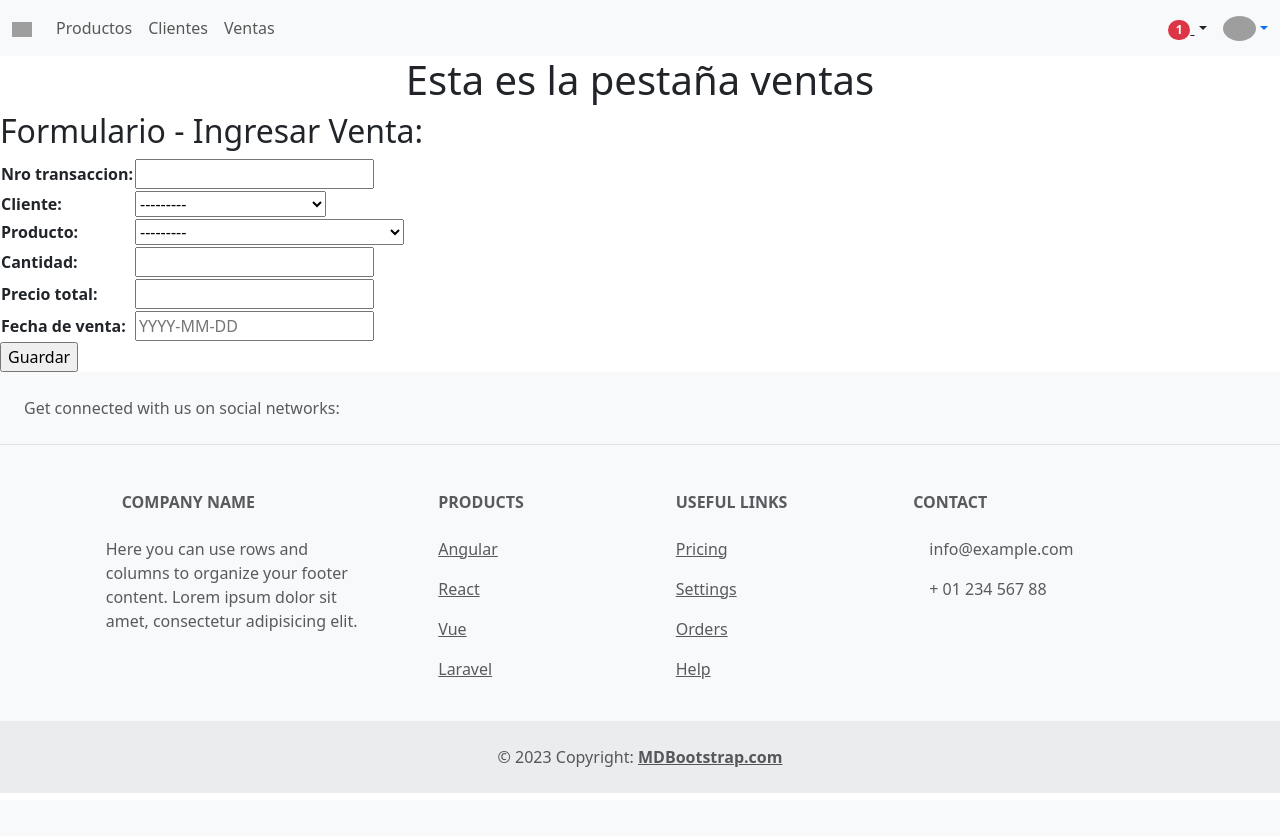
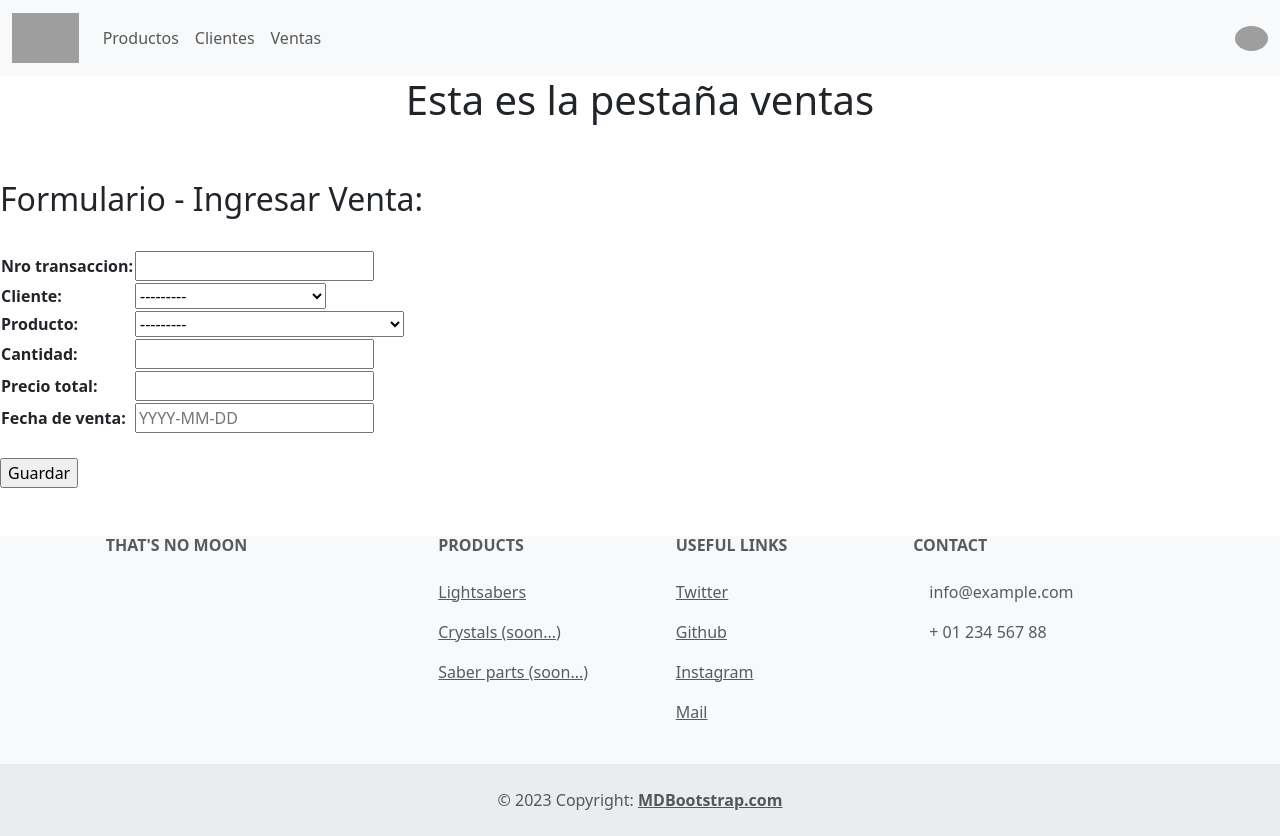
Before and after one commit to LeanLuna21/MiPrimeraPagina-LunaLeandro, a Django app: page /ventas/ingresar_venta/ in a window 1280 px wide. Before the commit the page ends 793 px from the top, so only its background shows below. Run offline with Django 4.2, Linux system fonts and the light colour scheme; data comes from the database, SQL or seed files in the repository; both versions use the stored data as it was after the commit; grey boxes are pictures that could not be loaded.

Commit message:
templates modificados y sitio terminado (?)

```diff
--- a/django_entrega/templates/clientes.html
+++ b/django_entrega/templates/clientes.html
@@ -9,11 +9,16 @@
 <p style="color:red"> Datos Invalidos! </p>
 {% endif %}
 
+<br>
+<br>
 <h2>Formulario - Ingresar Nuevo Cliente: </h2>
+<br>
 <form action="/ventas/ingresar_cliente/" method="POST"> {% csrf_token %}
     <table>
         {{mi_formulario.as_table}}
     </table>
+    <br>
     <input type="submit" value="Guardar">
+    <br>
 </form>
 {% endblock contenidoQueCambia %}
--- a/django_entrega/templates/template_padre.html
+++ b/django_entrega/templates/template_padre.html
@@ -6,12 +6,13 @@
     <meta name="viewport" content="width=device-width, initial-scale=1.0">
 
     <title>Entrega 3 - tienda</title>
-    <link href="https://cdn.jsdelivr.net/npm/bootstrap@5.3.2/dist/css/bootstrap.min.css" rel="stylesheet" integrity="sha384-T3c6CoIi6uLrA9TneNEoa7RxnatzjcDSCmG1MXxSR1GAsXEV/Dwwykc2MPK8M2HN" crossorigin="anonymous">
-    <!-- https://mdbootstrap.com/snippets/standard/tomasz-makowski/4347347#html-tab-view -->
+    <link href="https://cdn.jsdelivr.net/npm/bootstrap@5.3.2/dist/css/bootstrap.min.css" rel="stylesheet"
+        integrity="sha384-T3c6CoIi6uLrA9TneNEoa7RxnatzjcDSCmG1MXxSR1GAsXEV/Dwwykc2MPK8M2HN" crossorigin="anonymous">
 </head>
 
 <body>
     <header>
+        <!-- Navbar -->
         <nav class="navbar navbar-expand-lg navbar-light bg-light">
             <!-- Container wrapper -->
             <div class="container-fluid">
@@ -21,13 +22,12 @@
                     aria-expanded="false" aria-label="Toggle navigation">
                     <i class="fas fa-bars"></i>
                 </button>
-
                 <!-- Collapsible wrapper -->
                 <div class="collapse navbar-collapse" id="navbarSupportedContent">
                     <!-- Navbar brand -->
                     <a class="navbar-brand mt-2 mt-lg-0" href={% url 'inicio' %}>
-                        <img src="https://mdbcdn.b-cdn.net/img/logo/mdb-transaprent-noshadows.webp" height="15"
-                            alt="MDB Logo" loading="lazy" />
+                        <img src="https://www.svgrepo.com/show/322152/death-star.svg" height="50" alt="Logo"
+                            loading="lazy" />
                     </a>
                     <!-- Left links -->
                     <ul class="navbar-nav me-auto mb-2 mb-lg-0">
@@ -47,49 +47,11 @@
 
                 <!-- Right elements -->
                 <div class="d-flex align-items-center">
-                    <!-- Icon -->
-                    <a class="text-reset me-3" href="#">
-                        <i class="fas fa-shopping-cart"></i>
-                    </a>
 
-                    <!-- Notifications -->
-                    <div class="dropdown">
-                        <a class="text-reset me-3 dropdown-toggle hidden-arrow" href="#" id="navbarDropdownMenuLink"
-                            role="button" data-mdb-toggle="dropdown" aria-expanded="false">
-                            <i class="fas fa-bell"></i>
-                            <span class="badge rounded-pill badge-notification bg-danger">1</span>
-                        </a>
-                        <ul class="dropdown-menu dropdown-menu-end" aria-labelledby="navbarDropdownMenuLink">
-                            <li>
-                                <a class="dropdown-item" href="#">Some news</a>
-                            </li>
-                            <li>
-                                <a class="dropdown-item" href="#">Another news</a>
-                            </li>
-                            <li>
-                                <a class="dropdown-item" href="#">Something else here</a>
-                            </li>
-                        </ul>
-                    </div>
                     <!-- Avatar -->
                     <div class="dropdown">
-                        <a class="dropdown-toggle d-flex align-items-center hidden-arrow" href="#"
-                            id="navbarDropdownMenuAvatar" role="button" data-mdb-toggle="dropdown"
-                            aria-expanded="false">
-                            <img src="https://mdbcdn.b-cdn.net/img/new/avatars/2.webp" class="rounded-circle"
-                                height="25" alt="Black and White Portrait of a Man" loading="lazy" />
-                        </a>
-                        <ul class="dropdown-menu dropdown-menu-end" aria-labelledby="navbarDropdownMenuAvatar">
-                            <li>
-                                <a class="dropdown-item" href="#">My profile</a>
-                            </li>
-                            <li>
-                                <a class="dropdown-item" href="#">Settings</a>
-                            </li>
-                            <li>
-                                <a class="dropdown-item" href="#">Logout</a>
-                            </li>
-                        </ul>
+                        <img src="https://mdbcdn.b-cdn.net/img/new/avatars/2.webp" class="rounded-circle" height="25"
+                            alt="Black and White Portrait of a Man" loading="lazy" />
                     </div>
                 </div>
                 <!-- Right elements -->
@@ -100,48 +62,15 @@
     </header>
     <main>
 
-    {% block contenidoQueCambia %}
+        {% block contenidoQueCambia %}
 
 
-    {% endblock contenidoQueCambia %}
+        {% endblock contenidoQueCambia %}
 
     </main>
 
 
     <footer class="text-center text-lg-start bg-light text-muted">
-        <!-- Section: Social media -->
-        <section class="d-flex justify-content-center justify-content-lg-between p-4 border-bottom">
-            <!-- Left -->
-            <div class="me-5 d-none d-lg-block">
-                <span>Get connected with us on social networks:</span>
-            </div>
-            <!-- Left -->
-
-            <!-- Right -->
-            <div>
-                <a href="" class="me-4 text-reset">
-                    <i class="fab fa-facebook-f"></i>
-                </a>
-                <a href="" class="me-4 text-reset">
-                    <i class="fab fa-twitter"></i>
-                </a>
-                <a href="" class="me-4 text-reset">
-                    <i class="fab fa-google"></i>
-                </a>
-                <a href="" class="me-4 text-reset">
-                    <i class="fab fa-instagram"></i>
-                </a>
-                <a href="" class="me-4 text-reset">
-                    <i class="fab fa-linkedin"></i>
-                </a>
-                <a href="" class="me-4 text-reset">
-                    <i class="fab fa-github"></i>
-                </a>
-            </div>
-            <!-- Right -->
-        </section>
-        <!-- Section: Social media -->
-
         <!-- Section: Links  -->
         <section class="">
             <div class="container text-center text-md-start mt-5">
@@ -151,12 +80,8 @@
                     <div class="col-md-3 col-lg-4 col-xl-3 mx-auto mb-4">
                         <!-- Content -->
                         <h6 class="text-uppercase fw-bold mb-4">
-                            <i class="fas fa-gem me-3"></i>Company name
+                            THAT'S NO MOON
                         </h6>
-                        <p>
-                            Here you can use rows and columns to organize your footer content. Lorem ipsum
-                            dolor sit amet, consectetur adipisicing elit.
-                        </p>
                     </div>
                     <!-- Grid column -->
 
@@ -167,16 +92,13 @@
                             Products
                         </h6>
                         <p>
-                            <a href="#!" class="text-reset">Angular</a>
+                            <a href="#!" class="text-reset">Lightsabers</a>
                         </p>
                         <p>
-                            <a href="#!" class="text-reset">React</a>
+                            <a href="#!" class="text-reset">Crystals (soon...)</a>
                         </p>
                         <p>
-                            <a href="#!" class="text-reset">Vue</a>
-                        </p>
-                        <p>
-                            <a href="#!" class="text-reset">Laravel</a>
+                            <a href="#!" class="text-reset">Saber parts (soon...)</a>
                         </p>
                     </div>
                     <!-- Grid column -->
@@ -188,16 +110,16 @@
                             Useful links
                         </h6>
                         <p>
-                            <a href="#!" class="text-reset">Pricing</a>
+                            <a href="#!" class="text-reset">Twitter</a>
                         </p>
                         <p>
-                            <a href="#!" class="text-reset">Settings</a>
+                            <a href="#!" class="text-reset">Github</a>
                         </p>
                         <p>
-                            <a href="#!" class="text-reset">Orders</a>
+                            <a href="#!" class="text-reset">Instagram</a>
                         </p>
                         <p>
-                            <a href="#!" class="text-reset">Help</a>
+                            <a href="#!" class="text-reset">Mail</a>
                         </p>
                     </div>
                     <!-- Grid column -->
--- a/django_entrega/templates/ventas.html
+++ b/django_entrega/templates/ventas.html
@@ -9,12 +9,17 @@
 <p style="color:red"> Datos Invalidos! </p>
 {% endif %}
 
+<br>
+<br>
 <h2> Formulario - Ingresar Venta: </h2>
+<br>
 <form action="/ventas/ingresar_venta/" method="POST"> {% csrf_token %}
     <table>
         {{mi_formulario.as_table}}
     </table>
+    <br>
     <input type="submit" value="Guardar">
+    <br>
 </form>
 
 {% endblock contenidoQueCambia %}
```
Also changed, not shown: django_entrega/stock/views.py (+7 -11 lines), django_entrega/templates/index.html (+8 -2 lines), django_entrega/templates/productos.html (+6 -1 lines), django_entrega/templates/resultados_busqueda.html (+5 -3 lines), README.md, django_entrega/db.sqlite3.
